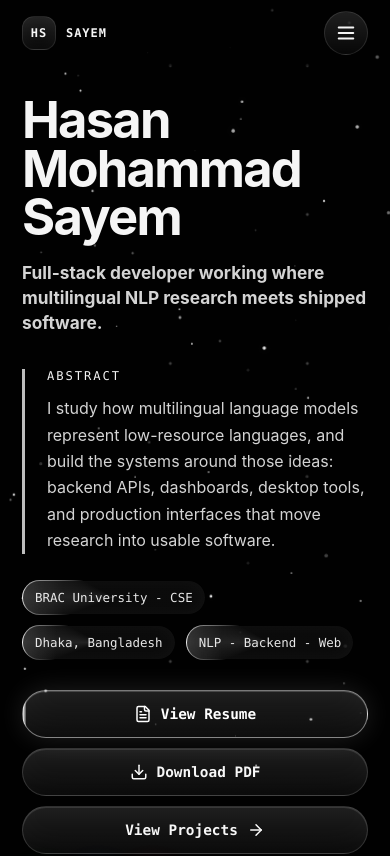
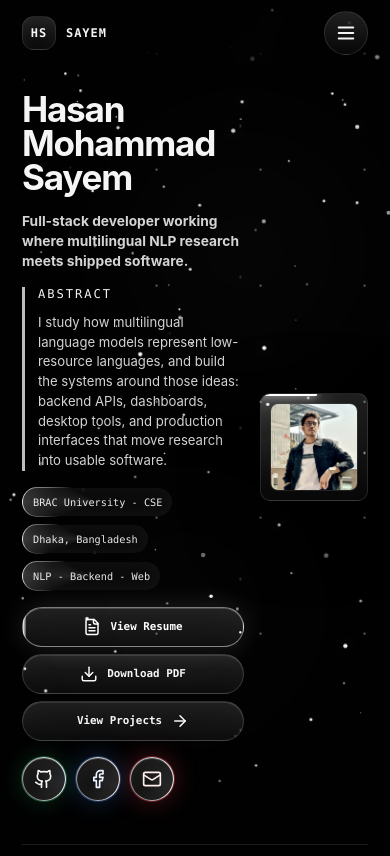
Before and after one commit to SayemHasan74/Portfolio, a React (Vite) app: page / in a window 390 px wide. Shown: the top 856 px of the page. Built offline with nearby package versions, Linux system fonts and the light colour scheme.

Commit message:
Improve mobile hero and dust effects

```diff
--- a/src/main.jsx
+++ b/src/main.jsx
@@ -405,6 +405,9 @@ function BackgroundEffects() {
     const reduceMotion = window.matchMedia("(prefers-reduced-motion: reduce)").matches;
     if (reduceMotion || particles.length === 0) return;
 
+    const isCoarsePointer = window.matchMedia("(pointer: coarse)").matches;
+    const radius = isCoarsePointer ? 250 : 210;
+    const maxForce = isCoarsePointer ? 96 : 78;
     let frame = 0;
     let mouseX = -9999;
     let mouseY = -9999;
@@ -418,24 +421,29 @@ function BackgroundEffects() {
         const x = cx - mouseX;
         const y = cy - mouseY;
         const distance = Math.hypot(x, y);
-        const radius = 150;
-
         if (distance > radius || distance === 0) {
           particle.style.setProperty("--push-x", "0px");
           particle.style.setProperty("--push-y", "0px");
           return;
         }
 
-        const force = (1 - distance / radius) * 46;
+        const force = (1 - distance / radius) * maxForce;
         particle.style.setProperty("--push-x", `${(x / distance) * force}px`);
         particle.style.setProperty("--push-y", `${(y / distance) * force}px`);
       });
     };
 
-    const requestUpdate = (event) => {
-      mouseX = event.clientX;
-      mouseY = event.clientY;
+    const moveDust = (x, y) => {
+      mouseX = x;
+      mouseY = y;
       if (!frame) frame = window.requestAnimationFrame(updateParticles);
+    };
+
+    const requestUpdate = (event) => moveDust(event.clientX, event.clientY);
+
+    const requestTouchUpdate = (event) => {
+      const touch = event.touches?.[0];
+      if (touch) moveDust(touch.clientX, touch.clientY);
     };
 
     const resetParticles = () => {
@@ -445,11 +453,23 @@ function BackgroundEffects() {
     };
 
     window.addEventListener("pointermove", requestUpdate, { passive: true });
+    window.addEventListener("pointerdown", requestUpdate, { passive: true });
+    window.addEventListener("pointercancel", resetParticles);
     window.addEventListener("pointerleave", resetParticles);
+    window.addEventListener("touchstart", requestTouchUpdate, { passive: true });
+    window.addEventListener("touchmove", requestTouchUpdate, { passive: true });
+    window.addEventListener("touchend", resetParticles);
+    window.addEventListener("touchcancel", resetParticles);
 
     return () => {
       window.removeEventListener("pointermove", requestUpdate);
+      window.removeEventListener("pointerdown", requestUpdate);
+      window.removeEventListener("pointercancel", resetParticles);
       window.removeEventListener("pointerleave", resetParticles);
+      window.removeEventListener("touchstart", requestTouchUpdate);
+      window.removeEventListener("touchmove", requestTouchUpdate);
+      window.removeEventListener("touchend", resetParticles);
+      window.removeEventListener("touchcancel", resetParticles);
       if (frame) window.cancelAnimationFrame(frame);
     };
   }, []);
@@ -458,7 +478,7 @@ function BackgroundEffects() {
     <>
       <div className="space-light" aria-hidden="true"></div>
       <div className="particle-field" aria-hidden="true">
-        {Array.from({ length: 76 }).map((_, index) => {
+        {Array.from({ length: 112 }).map((_, index) => {
           const x = (index * 37) % 100;
           const y = (index * 61) % 100;
           const size = 1.2 + (index % 4) * 0.62;
--- a/src/styles.css
+++ b/src/styles.css
@@ -55,7 +55,7 @@ body::before {
     radial-gradient(circle, rgba(255, 255, 255, 0.3) 0 1px, transparent 1.5px);
   background-position: 8% 14%, 34% 88%;
   background-size: 137px 149px, 211px 193px;
-  opacity: 0.46;
+  opacity: 0.56;
   animation: starDrift 11s linear infinite;
 }
 
@@ -118,9 +118,11 @@ main,
   width: var(--s);
   height: var(--s);
   border-radius: 50%;
-  background: rgba(255, 255, 255, 0.92);
-  box-shadow: 0 0 16px rgba(255, 255, 255, 0.62);
-  transform: translate3d(var(--push-x, 0px), var(--push-y, 0px), 0);
+  background: rgba(255, 255, 255, 0.98);
+  box-shadow:
+    0 0 18px rgba(255, 255, 255, 0.78),
+    0 0 44px rgba(255, 255, 255, 0.18);
+  transform: translate3d(var(--push-x, 0px), var(--push-y, 0px), 0) scale(var(--dust-scale, 1));
   transition: transform 120ms ease-out;
   animation: particleFloat var(--d) linear infinite, particlePulse 3s ease-in-out infinite alternate;
   animation-delay: var(--delay), var(--delay);
@@ -1449,8 +1451,8 @@ h3 {
 }
 
 @keyframes particlePulse {
-  from { opacity: 0.2; }
-  to { opacity: 0.95; }
+  from { opacity: 0.38; }
+  to { opacity: 1; }
 }
 
 @keyframes railGlow {
@@ -1553,6 +1555,23 @@ h3 {
 }
 
 @media (max-width: 760px) {
+  body::before {
+    background-size: 104px 116px, 164px 151px;
+    opacity: 0.64;
+  }
+
+  .space-light::before,
+  .space-light::after {
+    width: 72vw;
+    height: 72vw;
+    filter: blur(78px);
+    opacity: 0.23;
+  }
+
+  .particle-field {
+    --dust-scale: 1.22;
+  }
+
   .navbar {
     min-height: 66px;
   }
@@ -1593,13 +1612,72 @@ h3 {
   }
 
   .hero {
-    padding-top: 30px;
+    grid-template-columns: minmax(0, 1fr) minmax(108px, 0.46fr);
+    gap: clamp(16px, 4vw, 24px);
+    min-height: calc(100svh - 66px);
+    padding-top: 22px;
+    padding-bottom: 38px;
   }
 
   h1 {
     max-width: 100%;
-    font-size: clamp(2.55rem, 13vw, 4rem);
+    font-size: clamp(1.55rem, 9vw, 2.55rem);
     overflow-wrap: anywhere;
+  }
+
+  .hero-lede {
+    margin-bottom: 16px;
+    font-size: clamp(0.86rem, 3.4vw, 1rem);
+    line-height: 1.42;
+  }
+
+  .abstract-block {
+    margin-bottom: 16px;
+    padding-left: 13px;
+  }
+
+  .abstract-block p,
+  .hero-text {
+    font-size: 0.82rem;
+    line-height: 1.5;
+  }
+
+  .research-chips,
+  .hero-actions {
+    gap: 7px;
+  }
+
+  .research-chips {
+    margin-bottom: 16px;
+  }
+
+  .research-chips span {
+    padding: 8px 10px;
+    font-size: 0.64rem;
+  }
+
+  .hero-actions {
+    margin-top: 16px;
+  }
+
+  .primary-button,
+  .secondary-button {
+    min-height: 40px;
+    padding: 0 12px;
+    font-size: 0.68rem;
+  }
+
+  .hero-figure-card {
+    padding: 9px;
+    border-radius: 10px;
+  }
+
+  .hero-photo-wrap {
+    border-radius: 8px;
+  }
+
+  .figure-caption {
+    display: none;
   }
 
   .build-heading,
@@ -1650,4 +1728,10 @@ h3 {
   .project-actions .disabled-pill {
     width: 100%;
   }
-}
+
+  .hero-actions .primary-button,
+  .hero-actions .secondary-button {
+    flex: 1 1 128px;
+    width: auto;
+  }
+}
```
